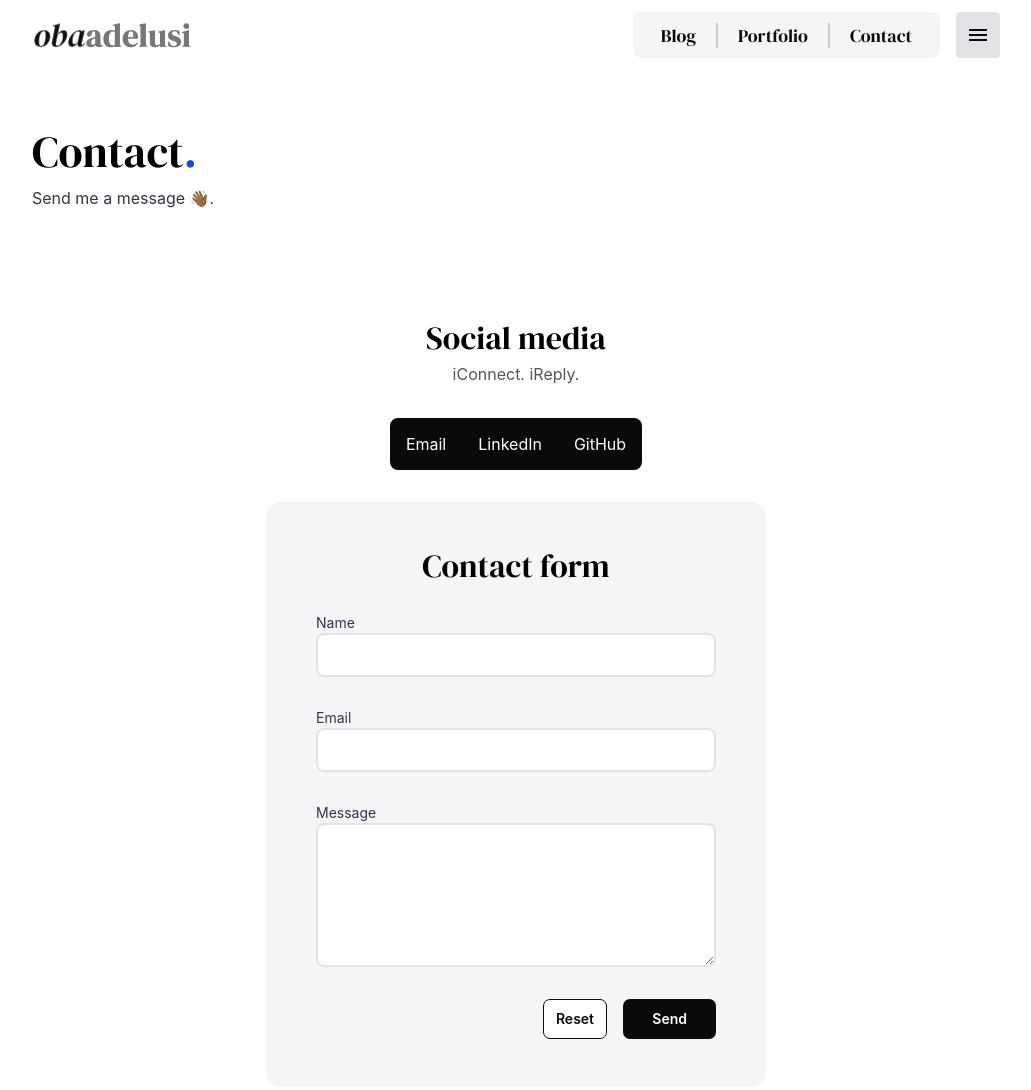
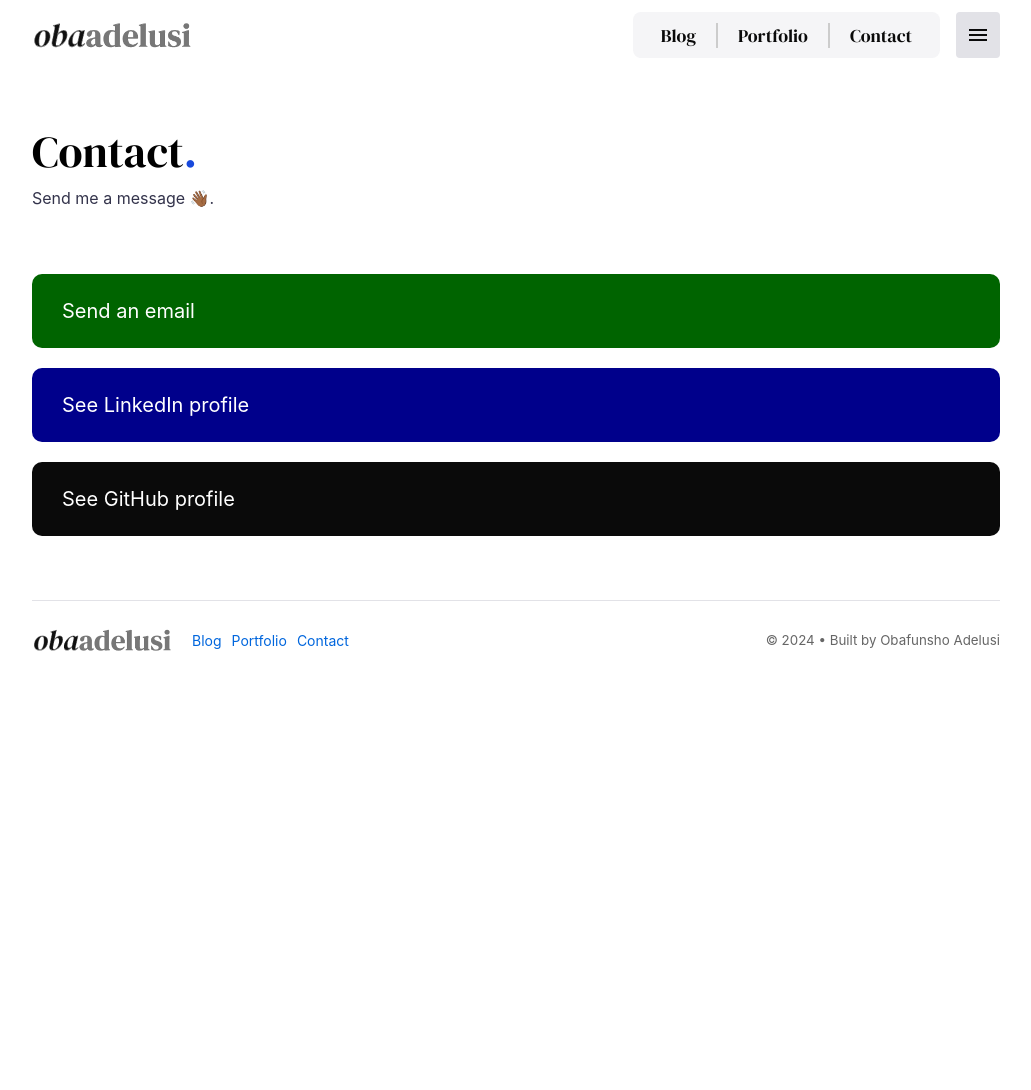
Before and after one commit to obaadelusi/obaadelusi.github.io, a website: page contact.html in a window 1280 px wide. Shown: the top 1090 px of the page, without its empty margins (124-1155 px from the left). After the commit the page ends 800 px from the top, so only its background shows below. Drawn offline with nearby package versions, Linux system fonts and the light colour scheme; files that its build step writes are made by us from their sources.

Commit message:
contact page content & style

```diff
--- a/contact.html
+++ b/contact.html
@@ -50,18 +50,14 @@
       </section>
 
       <section class="social">
-        <header class="section-header">
-          <h2>Social media</h2>
-          <p>iConnect. iReply.</p>
-        </header>
         <ul class="social__links">
-          <li><a href="mailto:adelusiobafunsho@gmail.com">Email</a></li>
-          <li><a href="https://linkedin.com/in/obaadelusi">LinkedIn</a></li>
-          <li><a href="https://github.com/obaadelusi">GitHub</a></li>
+          <li><a href="mailto:adelusiobafunsho@gmail.com?subject=Message%20From%20">Send an email</a></li>
+          <li><a href="https://linkedin.com/in/obaadelusi">See LinkedIn profile</a></li>
+          <li><a href="https://github.com/obaadelusi">See GitHub profile</a></li>
         </ul>
       </section>
 
-      <section class="contact__form">
+      <!-- <section class="contact__form">
         <form class="form" id="contact-form">
           <h2 class="form__heading">Contact form</h2>
 
@@ -71,7 +67,7 @@
             <p class="input-error" id="name_error">* Required field</p>
           </div>
           <div class="form__control">
-            <label for="email">Email</label>
+            <label for="email">Your email</label>
             <input type="email" id="email" class="form-field" />
             <p class="input-error" id="email_error">* Required field</p>
             <p class="input-error" id="emailformat_error">* Invalid email</p>
@@ -84,10 +80,10 @@
 
           <div class="form__buttons">
             <button class="btn-outline--black" id="reset" type="reset">Reset</button>
-            <button class="btn--black" id="submit" type="submit">Send</button>
+            <button class="btn--black" id="submit" type="submit">Send email</button>
           </div>
         </form>
-      </section>
+      </section> -->
 
       <footer class="footer">
         <nav class="footer__nav">
--- a/src/js/index.js
+++ b/src/js/index.js
@@ -32,9 +32,13 @@ function showModal() {
   const modal = document.getElementById('modal');
 
   const contactName = document.getElementById('name').value;
+  const contactEmail = document.getElementById('email').value;
+  const contactMessage = document.getElementById('message').value;
+
+  const emailMessage = `Message from: ${contactName} - (${contactEmail}). \nMessage: ${contactMessage}`;
 
   document.getElementById('modal-wrapper').innerHTML =
-    `<h3>Hey ${contactName} ✅,</h3> <p>Thank you for saying hi. <br> Will respond by email shortly.</p><button class="btn--black" id="close-modal">Close</button>`;
+    `<h3>Hey ${contactName} ✅,</h3> <p>Thank you for sending a message. <br> Send the email and I will respond by email shortly.</p><button class="btn--black" id="close-modal">Close</button>`;
 
   modal.classList.add('show');
 
@@ -42,7 +46,9 @@ function showModal() {
   closeModalBtn.addEventListener('click', () => {
     modal.classList.remove('show');
 
-    window.location.replace('https://obaadelusi.github.io');
+    window.location.replace(
+      `mailto:adelusiobafunsho@gmail.com?subject=Message%20from%20${contactName}&body=${emailMessage}`
+    );
   });
 }
 
--- a/src/scss/pages/_contact.scss
+++ b/src/scss/pages/_contact.scss
@@ -25,30 +25,31 @@
     Social links
 ******************/
 .social {
-  margin-top: 4em;
-  text-align: center;
+  margin-top: 1em;
+  margin-bottom: 4em;
 
   &__links {
-    background-color: $grey-bg;
-    border-radius: $border-radius--small;
     list-style: none;
-    width: fit-content;
-    margin: 0 auto;
-    padding: 0;
-    display: flex;
-    align-items: center;
-    justify-content: space-between;
-    overflow: hidden;
 
     li {
-      display: flex;
-      align-items: center;
+      padding: 0.25em 0.5em;
+      margin-bottom: 1em;
       gap: 0.5em;
       background-color: $black;
       cursor: pointer;
+      border-radius: 0.5em;
+      font-size: $h4;
+
+      &:nth-of-type(1) {
+        background-color: darkgreen;
+      }
+
+      &:nth-of-type(2) {
+        background-color: darkblue;
+      }
 
       &:hover {
-        background-color: $primary-clr;
+        background-color: $link-blue;
       }
     }
 
```
Also changed, not shown: build/css/main.css, build/js/index.js, 2 other files.
